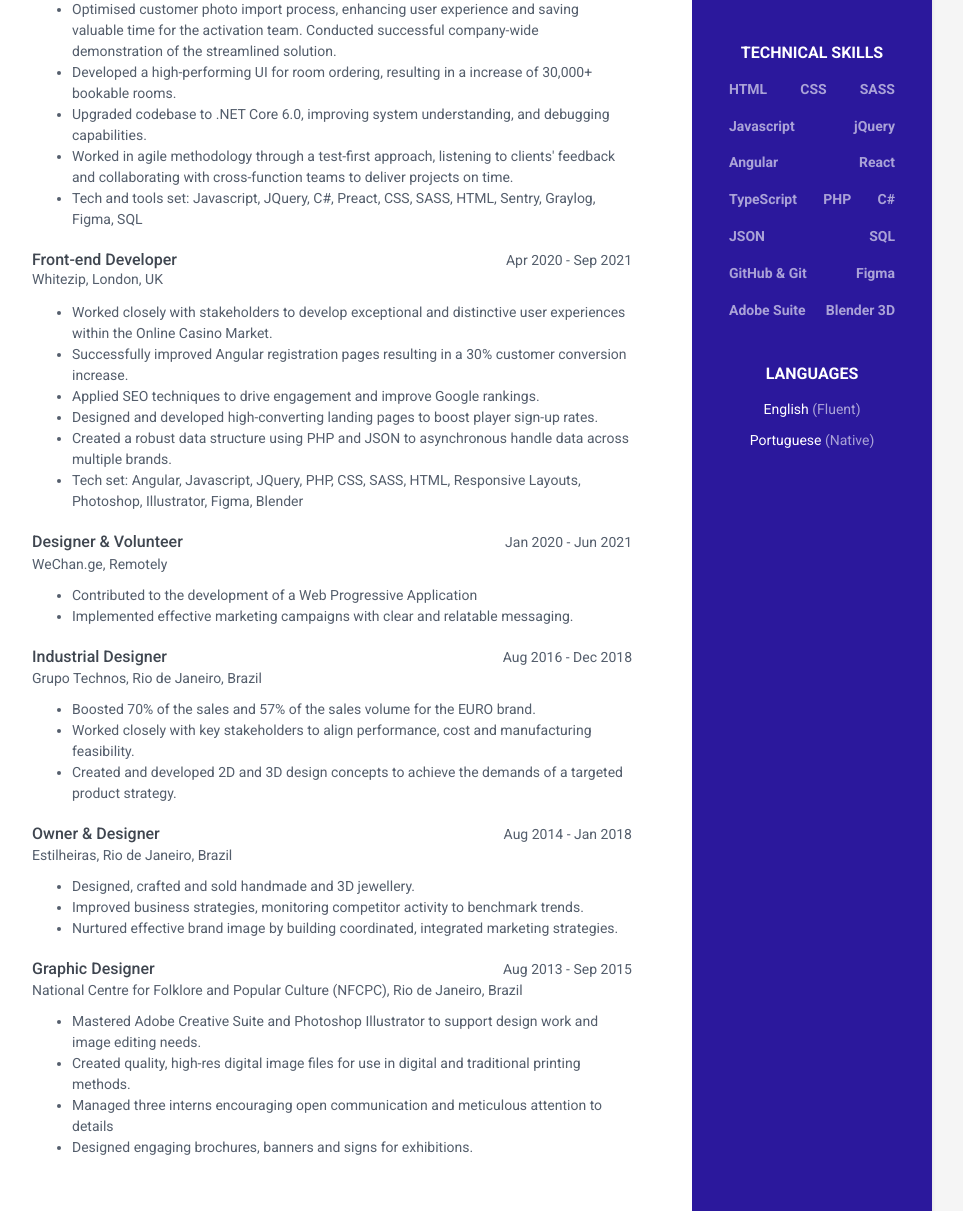
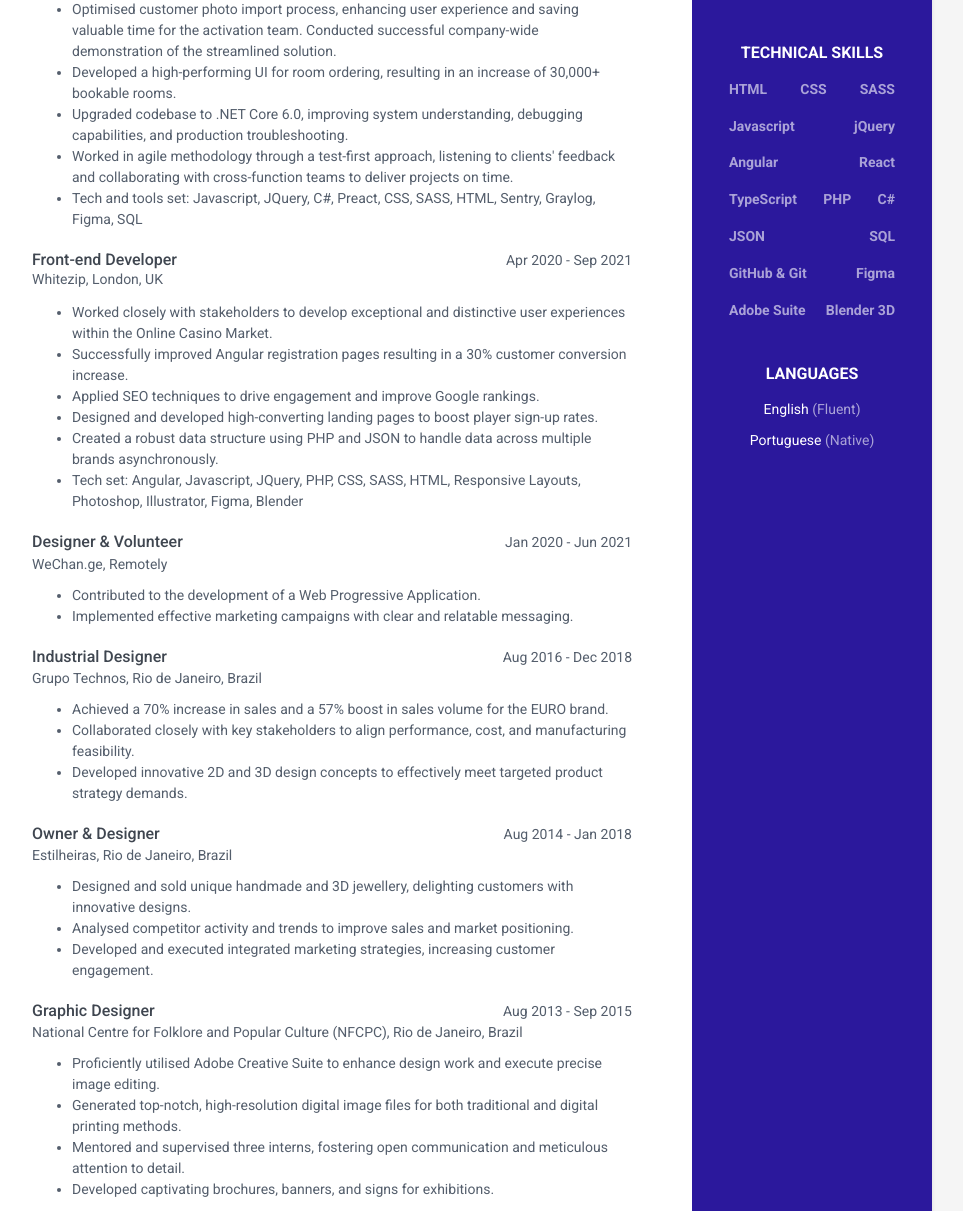
Before and after one commit to PatriciaCostalonga/CV, a plain HTML site: page index.html in a window 1280 px wide. Shown: the part 395-1606 px from the top of the page, without its empty margins (188-1151 px from the left). Drawn offline with Linux system fonts and the light colour scheme.

Commit message:
feat(data): text updates

```diff
--- a/index.html
+++ b/index.html
@@ -154,10 +154,10 @@
                                 Optimised customer photo import process, enhancing user experience and saving valuable time for the activation team. Conducted successful company-wide demonstration of the streamlined solution.
                             </li>
                             <li>
-                                Developed a high-performing UI for room ordering, resulting in a increase of 30,000+ bookable rooms.
+                                Developed a high-performing UI for room ordering, resulting in an increase of 30,000+ bookable rooms.
                             </li>
                             <li>
-                                Upgraded codebase to .NET Core 6.0, improving system understanding, and debugging capabilities.
+                                Upgraded codebase to .NET Core 6.0, improving system understanding, debugging capabilities, and production troubleshooting.
                             </li>
                             <li>
                                 Worked in agile methodology through a test-first approach, listening to clients' feedback and collaborating with cross-function teams to deliver projects on time.
@@ -190,7 +190,7 @@
                                 Designed and developed high-converting landing pages to boost player sign-up rates.
                             </li>
                             <li>
-                                Created a robust data structure using PHP and JSON to asynchronous handle data across multiple brands.
+                                Created a robust data structure using PHP and JSON to handle data across multiple brands asynchronously.
                             </li>
                             <li>
                                 Tech set: Angular, Javascript, JQuery, PHP, CSS, SASS, HTML, Responsive Layouts, Photoshop, Illustrator, Figma, Blender
@@ -210,7 +210,7 @@
                     <div class="details">
                         <ul>
                             <li>
-                                Contributed to the development of a Web Progressive Application
+                                Contributed to the development of a Web Progressive Application.
                             </li>
                             <li>
                                 Implemented effective marketing campaigns with clear and relatable messaging.
@@ -230,13 +230,13 @@
                     <div class="details">
                         <ul>
                             <li>
-                                Boosted 70% of the sales and 57% of the sales volume for the EURO brand.
+                                Achieved a 70% increase in sales and a 57% boost in sales volume for the EURO brand.
                             </li>
                             <li>
-                                Worked closely with key stakeholders to align performance, cost and manufacturing feasibility.
+                                Collaborated closely with key stakeholders to align performance, cost, and manufacturing feasibility.
                             </li>
                             <li>
-                                Created and developed 2D and 3D design concepts to achieve the demands of a targeted product strategy.
+                                Developed innovative 2D and 3D design concepts to effectively meet targeted product strategy demands.
                             </li>
                         </ul>
                     </div><!--//details-->
@@ -253,16 +253,15 @@
                     <div class="details">
                         <ul>
                             <li>
-                                Designed, crafted and sold handmade and 3D jewellery.
+                                Designed and sold unique handmade and 3D jewellery, delighting customers with innovative designs.
                             </li>
                             <li>
-                                Improved business strategies, monitoring competitor activity to benchmark trends.
+                                Analysed competitor activity and trends to improve sales and market positioning.
                             </li>
                             <li>
-                                Nurtured effective brand image by building coordinated, integrated marketing strategies.
+                                Developed and executed integrated marketing strategies, increasing customer engagement.
                             </li>
                         </ul>
-
                     </div><!--//details-->
                 </div><!--//item-->
 
@@ -277,16 +276,16 @@
                     <div class="details">
                         <ul>
                             <li>
-                                Mastered Adobe Creative Suite and Photoshop Illustrator to support design work and image editing needs.
+                                Proficiently utilised Adobe Creative Suite to enhance design work and execute precise image editing.
                             </li>
                             <li>
-                                Created quality, high-res digital image files for use in digital and traditional printing methods.
+                                Generated top-notch, high-resolution digital image files for both traditional and digital printing methods.
                             </li>
                             <li>
-                                Managed three interns encouraging open communication and meticulous attention to details
+                                Mentored and supervised three interns, fostering open communication and meticulous attention to detail.
                             </li>
                             <li>
-                                Designed engaging brochures, banners and signs for exhibitions.
+                                Developed captivating brochures, banners, and signs for exhibitions.
                             </li>
                         </ul>
                     </div><!--//details-->
@@ -351,12 +350,13 @@
                                 Responsive Web Design Certification
                             </h3>
                             <div class="time">
-                                2020
+                                2019
                             </div>
                         </div><!--//upper-row-->
                         <div class="company">FreeCodeCamp, Online</div>
                     </div><!--//meta-->
                     <div class="details">
+                        <p>Learned how to make webpages that respond to different screen sizes.</p>
                         <p>Developed 5 responsive websites as final tests using HTML and CSS.</p>
                     </div><!--//details-->
                 </div><!--//item-->
```
